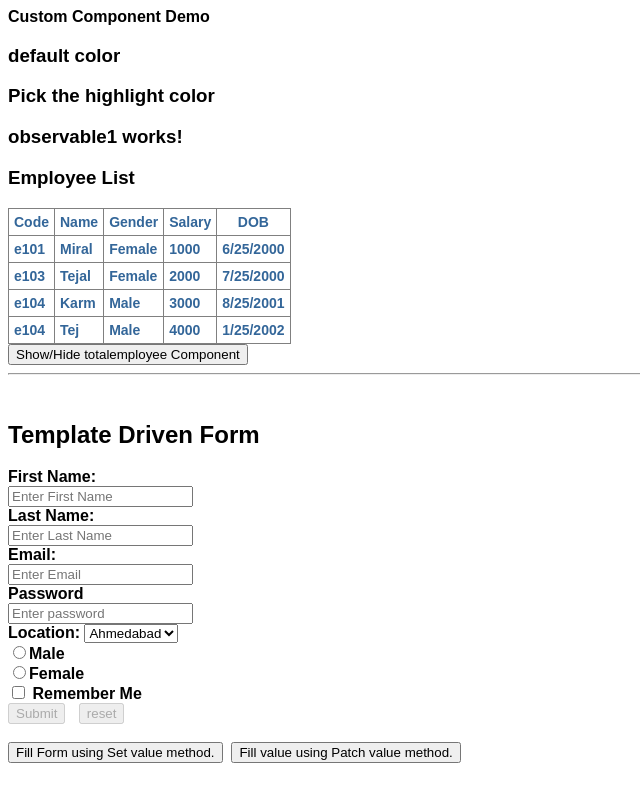
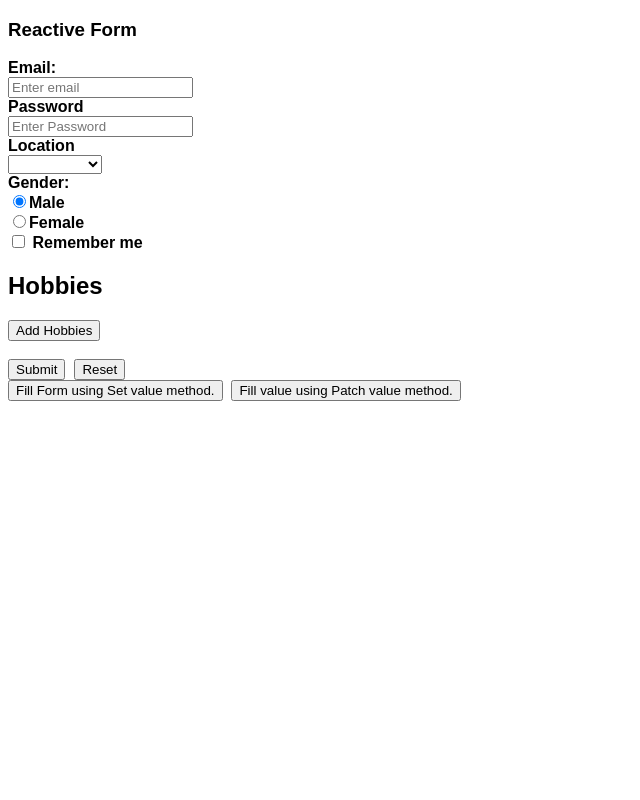
Before and after one commit to MiralKothari16/angular-training, an Angular app: page / in a window 1280 px wide. Shown: the whole page, without its empty margins (0-640 px from the left). Built offline with nearby package versions, Linux system fonts and the light colour scheme.

Commit message:
practise on reactive form

```diff
--- a/src/app/app.component.html
+++ b/src/app/app.component.html
@@ -14,7 +14,7 @@
 <!-- <div>
     <app-parent></app-parent>
 </div> -->
-<div>Custom Component Demo</div>
+<!--<div>Custom Component Demo</div>
 
 <h3 appDirective1>default color</h3>
 
@@ -25,9 +25,21 @@
 <div>
     <app-employeelist></app-employeelist>
 </div>
+ <div>
+    <h2>Template Drive Form</h2>
+    <app-user-form></app-user-form>
+</div> -->
 <div>
-    <app-user-form></app-user-form>
+    <h3>Reactive Form</h3>
+    <app-user></app-user>
 </div>
+
+
+
+
+
+
+
 <!-- <div>
     <app-header-menu></app-header-menu>
 </div> -->
--- a/src/app/app.module.ts
+++ b/src/app/app.module.ts
@@ -1,9 +1,7 @@
 import { NgModule } from '@angular/core';
 import { BrowserModule } from '@angular/platform-browser';
-
 import { AppRoutingModule } from './app-routing.module';
 import { AppComponent } from './app.component';
-
 import { CoreModule } from './core/core.module';
 import { ErrorModuleModule } from './error-module/error-module.module';
 import { InputoutputdemoModule } from './inputoutputdemo/inputoutputdemo.module';
@@ -15,6 +13,8 @@ import { EmployeeModule } from './employee/employee.module';
 import { EmployeeService } from './employee/employee.service';
 import { TemplateDrivenFormModule } from './template-driven-form/template-driven-form.module';
 import { FormsModule } from '@angular/forms';
+import { ReactiveFormModule } from './reactive-form/reactive-form.module';
+
 
 
 @NgModule({
@@ -23,7 +23,7 @@ import { FormsModule } from '@angular/forms';
   ],
   imports: [
     BrowserModule, CoreModule, ErrorModuleModule, InputoutputdemoModule, ObservableDemoModule, EmployeeModule,
-    TemplateDrivenFormModule, FormsModule
+    TemplateDrivenFormModule, ReactiveFormModule, FormsModule
     //AppRoutingModule
   ],
   providers: [EmployeeService],
--- a/src/app/employee/employeelist/employeelist.component.html
+++ b/src/app/employee/employeelist/employeelist.component.html
@@ -1,4 +1,25 @@
-<h3> Employee List</h3>
+<!-- <!-- <div class="form-group">
+    <label>Employee Code:</label>
+    <input type="text" class="form-control" [(ngModel)]="employee.employeecode" aria-placeholder="Employee Code">
+</div>
+<div class="form-group">
+    <label>Employee Name</label>
+    <input type="text" class="form-control" [(ngModel)]="employee.employeeName" aria-placeholder="Employee Name">
+</div>
+<div class="form-group">
+    <label>Salary:</label>
+    <input type="text" class="form-control" [(ngModel)]="employee.employeesalary" aria-placeholder="Employee Salary">
+</div>
+<div class="form-group">
+    <label>Employee Name</label>
+    <input type="text" class="form-control" [(ngModel)]="employee.employeeDOB" aria-placeholder="Employee DOB">
+</div>
+<input type="button" class="btn btn-primary" (click)="addEmployee()" value="Add Employee" />
+<input type="button" class="btn btn-primary" (click)="getTotalEmployeeCount()"
+    value="Show/Hide totalemployee Component" /> -->
+
+
+<!-- <h3> Employee List</h3>
 <table>
     <thead>
         <th>Code</th>
@@ -19,7 +40,7 @@
 </table>
 
 <input type="button" class="btn btn-primary" (click)="getTotalEmployeeCount()"
-    value="Show/Hide totalemployee Component" />
+    value="Show/Hide totalemployee Component" /> -->
 
 <hr>
 <app-employeesalary *ngIf="isShowSalary"></app-employeesalary><br>
--- a/src/app/employee/employeesalary/employeesalary.component.ts
+++ b/src/app/employee/employeesalary/employeesalary.component.ts
@@ -18,4 +18,5 @@ export class EmployeesalaryComponent implements OnInit {
   ngOnInit(): void {
     console.log('calling from summary component :- ', this._employeeservice.showSalary());
   }
+  // addEmployee() { }
 }
--- /dev/null
+++ b/src/app/reactive-form/reactive-form.module.ts
@@ -0,0 +1,16 @@
+import { NgModule } from '@angular/core';
+import { CommonModule } from '@angular/common';
+import { UserComponent } from './user/user.component';
+import { ReactiveFormsModule } from '@angular/forms';
+
+
+@NgModule({
+  declarations: [
+    UserComponent
+  ],
+  imports: [
+    CommonModule, ReactiveFormsModule
+  ],
+  exports: [UserComponent],
+})
+export class ReactiveFormModule { }
--- /dev/null
+++ b/src/app/reactive-form/user/user.component.css
@@ -0,0 +1,11 @@
+input.ng-invalid.ng-touched {
+    border: red 1px solid;
+}
+
+.color-red {
+    color: red;
+}
+
+.ML15 {
+    margin-left: 15px;
+}
--- /dev/null
+++ b/src/app/reactive-form/user/user.component.html
@@ -0,0 +1,94 @@
+<div class="container">
+    <!-- <h2>Reactive Form</h2> -->
+    <form class="form-horizontal" [formGroup]="userForm" (ngSubmit)="onSubmit()">
+        <div formGroupName="login">
+            <div class="form-group">
+                <label class="control-label col-sm-2" for="email">Email:</label>
+                <div class="col-sm-10">
+                    <input type="email" class="form-control" id="email" placeholder="Enter email"
+                        formControlName="email" />
+                    <span class="color-red"
+                        *ngIf="userForm.get('login.email')?.invalid && userForm.get('login.email')?.touched">Please
+                        enter a valid Email</span>
+                    <!-- <button (click)="test()">Test</button> -->
+                </div>
+            </div>
+            <div class=" form-group">
+                <label class="control-label col-sm-2" for="pwd">Password</label>
+                <div class="col-sm-10">
+                    <input type="password" class="form-control" id="pwd" placeholder="Enter Password"
+                        FormControlName="pwd">
+                    <!-- use when formgroupname login is not implements<span class="color-red" *ngIf="!userForm.valid && userForm.touched">
+                    Please Enter Password</span>-->
+                    <span class="color-red"
+                        *ngIf="!userForm.get('login.pwd')!.valid && userForm.get('login.pwd')!.touched"></span>
+
+                    <!-- <span class="color-red" *ngIf="userForm.get('login.pwd')!.errors['required']">
+                        Please enter a password
+                    </span>
+                    <span
+                    class="color-red"
+                    *ngIf="userForm.get('login.pwd').errors['passwordForbidden']"
+                  >
+                    Entered password is forbidden. Please enter a new password
+                  </span>-->
+                </div>
+            </div>
+        </div>
+
+        <div class=" form-group">
+            <label class="control-label col-sm-2" for="Location">Location</label>
+            <div class="col-sm-10">
+                <select class="form-control" id="location" formControlName="location">
+                    <option value="AHD">Ahmedabad</option>
+                    <option value="BRD">Baroda</option>
+                    <option value="RJT">Rajkot</option>
+                </select>
+            </div>
+        </div>
+        <div class="form-group">
+            <label class="control col-sm-2">Gender:</label>
+            <div class="form-check" *ngFor="let gender of genders">
+                <input class="form-check-input" type="radio" [id]="gender" [value]="gender" formControlName="gender">
+                <label class="form-check-gender" [for]="gender">{{gender}}</label>
+            </div>
+        </div>
+        <div class="form-group">
+            <div class="col-sm-offset-2 col-sm-10">
+                <div class="checkbox">
+                    <label><input type="checkbox" formControlName="remember"> Remember me</label>
+                </div>
+            </div>
+        </div>
+        <div formArrayName="hobbies">
+            <h2>Hobbies</h2>
+            <div class="col-sm-offset col-sm-4">
+                <button type="button" class="btn btn-primary" (click)="addHobbies()">Add Hobbies</button>
+                <br />
+                <div class="form-group" *ngFor="let hobbycontrol of getHobbiesControl(); let i = index">
+                    <div class="col-sm-10">
+                        <input type="text" class="form-control" [formControlName]="i" />
+                    </div>
+                </div>
+            </div><br>
+        </div>
+        <div class="form-group">
+            <div class="col-sm-offset col-sm-2">
+                <button class="btn btn-primary" type="submit">Submit</button>&nbsp;
+
+                <button class="btn btn-primary" type="button" (click)="reset()">Reset</button>
+            </div>
+        </div>
+        <div class="Form-group">
+            <div class="col-sm-offset-2 col-sm-10">
+                <button type="button" class="btn btn-primary" (click)="setvalueMethod()">
+                    Fill Form using Set value method.
+                </button>&nbsp;
+                <button type="button" class="btn btn-primary" (click)="patchvalueMethod()">
+                    Fill value using Patch value method.
+                </button>
+            </div>
+        </div>
+
+    </form>
+</div>
--- /dev/null
+++ b/src/app/reactive-form/user/user.component.ts
@@ -0,0 +1,107 @@
+import { FormatWidth, formatDate } from '@angular/common';
+import { Component, OnInit } from '@angular/core';
+import { FormArray, FormControl, FormGroup, Validators } from '@angular/forms';
+import { Observable } from 'rxjs';
+
+
+@Component({
+  selector: 'app-user',
+  templateUrl: './user.component.html',
+  styleUrls: ['./user.component.css']
+})
+export class UserComponent implements OnInit {
+  genders = ['Male', 'Female']
+  userForm !: FormGroup;
+  submitted = false;
+  forbiddenPasswords = ['12345678', 'abcdefgh'];
+
+  constructor() { }
+  ngOnInit(): void {
+    this.initializeForm();
+  }
+
+  // initializeForm() {
+  //   this.userForm = new FormGroup({
+  //     email: new FormControl(null, Validators.required),
+  //     pwd: new FormControl(null, Validators.required),
+  //     location: new FormControl(null),
+  //     gender: new FormControl('Male'),
+  //     remember: new FormControl(null, Validators.required),
+  //   });
+  // }
+
+  initializeForm() {
+    this.userForm = new FormGroup({
+      login: new FormGroup({
+        email: new FormControl(null, [Validators.required, Validators.email]),// this.checkForbiddenEmail),
+        pwd: new FormControl(null, Validators.required),// this.checkForbiddenPasswords.bind(this)]),
+      }),
+      location: new FormControl(null),
+      gender: new FormControl('Male'),
+      remember: new FormControl(null, Validators.required),
+      hobbies: new FormArray([])
+    });
+  }
+
+  test() {
+    //console.log(this.userForm.get('login.email'));
+
+  }
+
+  // checkForbiddenPasswords(control: FormControl): { [k: string]: boolean } {
+  //   if (this.forbiddenPasswords.indexOf(control.value) !== -1) {
+  //     return { passwordForbidden: true };
+  //   }
+  //   // return { 'passwordForbidden': false }; // this will not work. So return null
+  //   return false;
+  // }
+
+  checkForbiddenEmail(control: FormControl): Promise<any> | Observable<any> {
+    const promise = new Promise<any>((resolve, reject) => {
+      setTimeout(() => {
+        if (control.value === 'admin@admin.com') {
+          resolve({ emailForbidden: true });
+        } else {
+          resolve(null);
+        }
+      }, 3000);
+    });
+    return promise;
+  }
+  addHobbies() {
+    const formcontrol = new FormControl(null, Validators.required);
+    (<FormArray>this.userForm.get('hobbies')).push(formcontrol);
+  }
+  getHobbiesControl() {
+    return (<FormArray>this.userForm.get('hobbies')).controls;
+  }
+
+  onSubmit() {
+    console.log(this.userForm);
+    this.submitted = true;
+  }
+  setvalueMethod() {
+    this.userForm.setValue({
+      login: {
+        email: 'default@gmail.com',
+        pwd: '12345678',
+      },
+      location: 'AHD',
+      gender: 'Male',
+      remember: true,
+      hobbies: [],
+    });
+  }
+  patchvalueMethod() {
+    this.userForm.patchValue({
+      location: 'AHD',
+      gender: 'Female'
+    })
+  }
+
+  reset() {
+    this.userForm.reset();
+    this.submitted = false;
+  }
+
+}
--- a/src/app/template-driven-form/template-driven-form.module.ts
+++ b/src/app/template-driven-form/template-driven-form.module.ts
@@ -2,8 +2,6 @@ import { NgModule } from '@angular/core';
 import { CommonModule } from '@angular/common';
 import { UserFormComponent } from './user-form/user-form.component';
 import { FormsModule } from '@angular/forms';
-
-
 
 @NgModule({
   declarations: [
--- a/src/app/template-driven-form/user-form/user-form.component.html
+++ b/src/app/template-driven-form/user-form/user-form.component.html
@@ -33,7 +33,7 @@
             </div>
         </div>
         <div class="form-group">
-            <div class="col-sm-offset-2 col-sm-10">
+            <div class="col-sm-offset-2 col-sm-8">
                 <label for="location">Location: </label>
                 <select class="form-control" id="Location" name="location" [(ngModel)]="location">
                     <option value="AHD">Ahmedabad</option>
@@ -74,6 +74,8 @@
         <div class="row" *ngIf="submitted">
             <div class="col-xs-12">
                 <h4>Your Data</h4>
+                <p>First Name: {{ user.firstname }}</p>
+                <p>Last Name: {{ user.lastname }}</p>
                 <p>Email ID: {{ user.email }}</p>
                 <p>Password: {{ user.pwd }}</p>
                 <p>Location: {{ user.location }}</p>
--- a/src/app/template-driven-form/user-form/user-form.component.ts
+++ b/src/app/template-driven-form/user-form/user-form.component.ts
@@ -24,7 +24,7 @@ export class UserFormComponent implements OnInit {
     this.user.firstname = this.firstTDFrom.value.firstname;
     this.user.lastname = this.firstTDFrom.value.lastname;
     this.user.email = this.firstTDFrom.value.email;
-    this.user.email = this.firstTDFrom.value.pwd;
+    this.user.pwd = this.firstTDFrom.value.pwd;
     this.user.location = this.firstTDFrom.value.location;
     this.user.gender = this.firstTDFrom.value.gender;
     this.user.remember = this.firstTDFrom.value.remember;
@@ -34,7 +34,7 @@ export class UserFormComponent implements OnInit {
       firstname: 'Miral',
       lastname: 'Kothari',
       email: 'mm@g.com',
-      pwd: 12345,
+      pwd: '12345',
       location: 'RJT',
       gender: 'Female',
       remember: true
@@ -49,6 +49,8 @@ export class UserFormComponent implements OnInit {
       gender: 'Female'
     })
   }
-  reset() { this.firstTDFrom.reset(); }
-
+  reset() {
+    this.firstTDFrom.reset();
+    this.submitted = false;
+  }
 }
```
Also changed, not shown: 1 other file (tests, documents, lock files or other folders).
